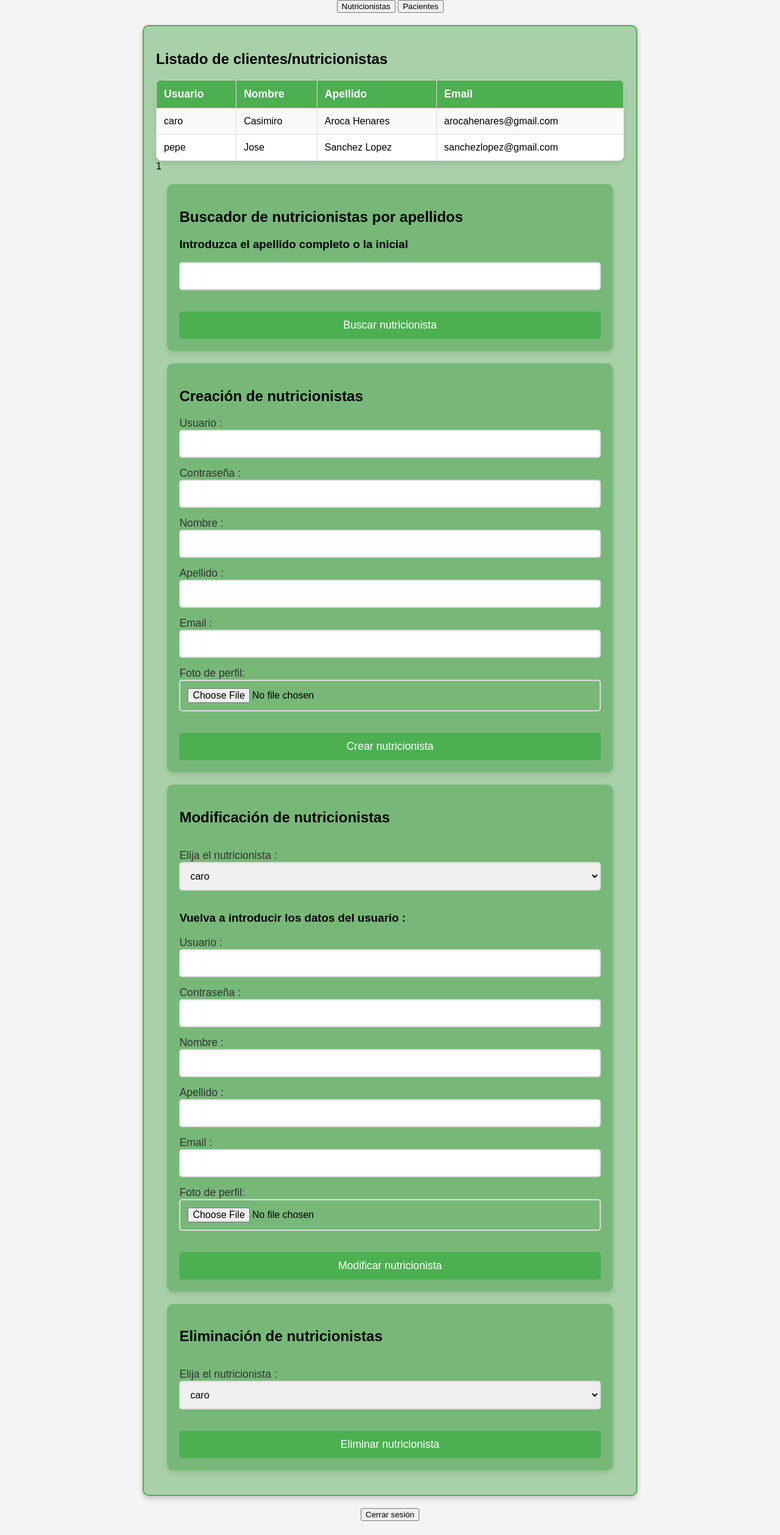
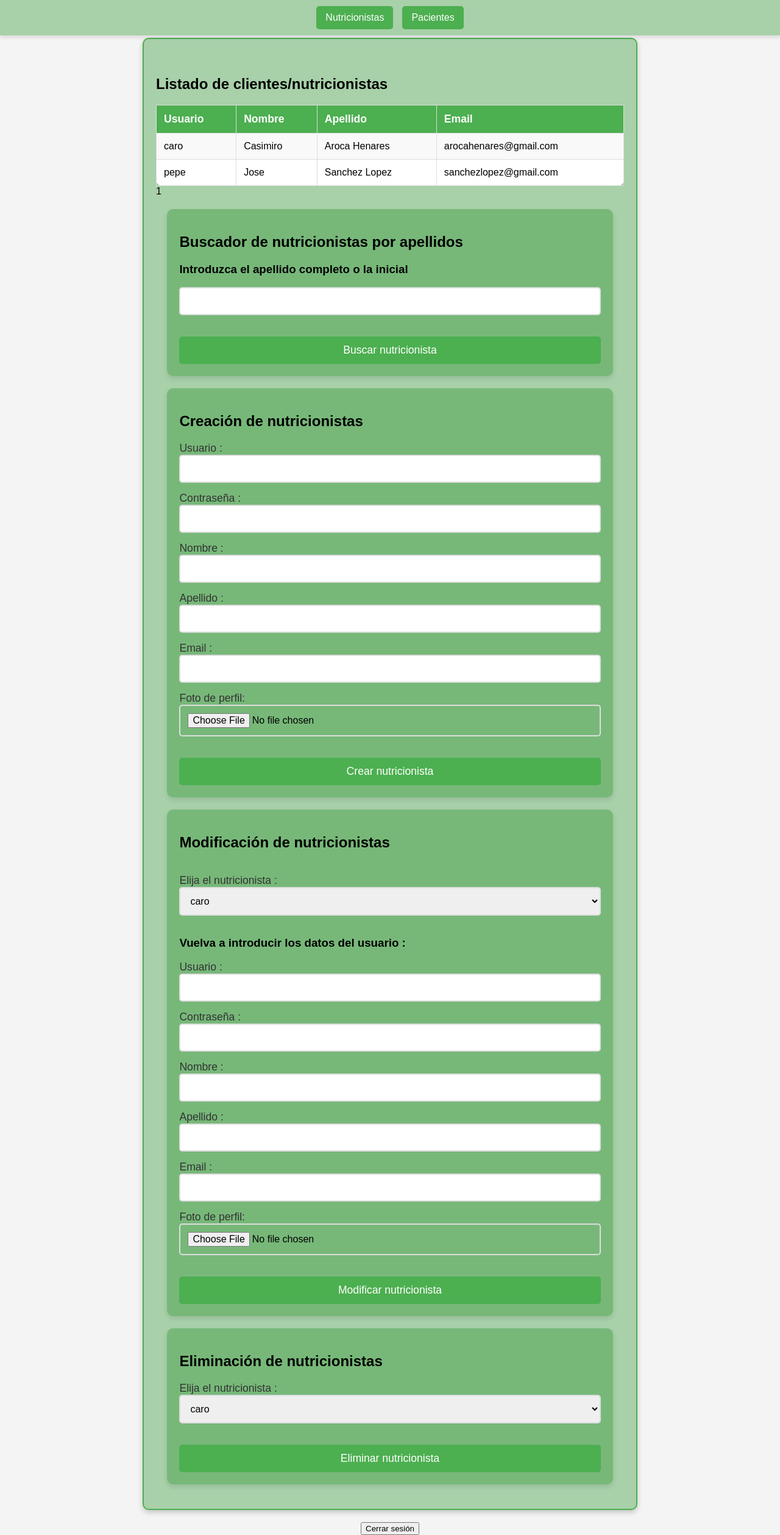
Before and after one commit to IsmaelHdez/proyectoDAW, a PHP site: page /php/admin.php in a window 1280 px wide. Shown: the whole page at 61% size. Before the commit the page ends 2495 px from the top, so only its background shows below. Run offline with PHP 8.4, Linux system fonts and the light colour scheme; the visitor is signed in with stand-in values (Sample User, id 1); data comes from the database, SQL or seed files in the repository.

Commit message:
css tablas y errores

```diff
--- a/CSS/admin.css
+++ b/CSS/admin.css
@@ -9,8 +9,8 @@ body {
     flex-direction: column;
     align-items: center;
     justify-content: center;
-    width: 100%; /* Cambiado a 100% para que el body ocupe toda la pantalla */
-    margin: 0;
+    width: 100%;
+    padding-top: 42px;
 }
 
 /* Estilos para los contenedores de formularios en general */
@@ -89,12 +89,16 @@ footer {
 table {
     width: 100%; /* Ahora ocupa el 100% del body que es 70% de la pantalla */
     border-collapse: collapse;
-    margin-top: 20px;
+    margin-top: 0px;
     background-color: #fff;
     box-shadow: 0 4px 8px rgba(0, 0, 0, 0.1);
     border-radius: 10px;
-    overflow: hidden;
 }
+#contenedor-tabla{
+    overflow-y: auto;
+    max-height: 300px;
+}
+
 #resultado_receta {
     margin : auto;
     background-color: #45a0497d;
@@ -120,6 +124,8 @@ th {
     background-color: #4CAF50;
     color: white;
     font-size: 1.1em;
+    position : sticky;
+    top : 0;
 }
 
 tbody tr:nth-child(even) {
@@ -136,6 +142,36 @@ tbody tr:hover {
     border: 2px solid #4CAF50;
     border-radius: 10px;
     padding: 20px;
+    padding-top : 40px;
     margin: 20px 0;
     box-shadow: 0 4px 8px rgba(0, 0, 0, 0.2);
 }
+/* Estilos para el nav fijo en la parte superior */
+.menu-lateral {
+    position: fixed;
+    top: 0;
+    left: 0;
+    width: 100%;
+    background-color: #45a0496f;
+    padding: 10px 0;
+    display: flex;
+    justify-content: center;
+    gap: 15px;
+    box-shadow: 0 4px 6px rgba(0, 0, 0, 0.1);
+    z-index: 1000;
+}
+
+.menu-lateral button {
+    background-color: #4CAF50;;
+    color: white;
+    border: none;
+    padding: 10px 15px;
+    font-size: 16px;
+    cursor: pointer;
+    border-radius: 5px;
+    transition: background 0.3s;
+}
+
+.menu-lateral button:hover {
+    background-color: #45a049;
+}
--- a/php/admin.php
+++ b/php/admin.php
@@ -169,13 +169,15 @@ if (isset($_POST['eliminar_paciente'])) {
         echo '<h5 class="mensaje">No se encuentran usuarios.</h5>';
     }
     else{
-        echo "<table>
-        <tr><th>Usuario</th><th>Nombre</th><th>Apellido</th><th>Email</th></tr>";
+        echo "<div id='contenedor-tabla'>
+              <table>
+              <tr><th>Usuario</th><th>Nombre</th><th>Apellido</th><th>Email</th></tr>";
         while($fila = mysqli_fetch_array($resultado)){
             extract($fila);
             echo "<tr><td>$usuario</td><td>$nombre</td><td>$apellido</td><td>$email</td></tr>";
         }
-        echo "</table>";
+        echo "</table>
+              </div>";
     }
     if(isset($_SESSION['mensaje_nutricionista'])){
         echo $_SESSION['mensaje_nutricionista'];
@@ -279,7 +281,6 @@ echo '<div id="modificar_nutricionista">
 echo '<div id="borrar_nutri">
       <form action="admin.php#div_nutricionista" method="POST">
       <h2>Eliminación de nutricionistas</h2>
-      </select><br/>
        <label for="borrar_nutricionista">Elija el nutricionista :</label>
        <select name="borrar_nutricionista" id="borrar_nutricionista">';
         $resultado = listar_nutricionista($con);
@@ -303,13 +304,15 @@ echo '<div id="borrar_nutri">
       if(mysqli_num_rows($resultado)==0){
         echo "<h2>No se encuentran usuarios.</h2>";
     }else{
-        echo "<table>
+        echo "<div id='contenedor-tabla'>
+              <table>
         <tr><th>Usuario</th><th>Nombre</th><th>Apellido</th><th>Email</th></tr>";
         while($fila = mysqli_fetch_array($resultado)){
             extract($fila);
             echo "<tr><td>$usuario</td><td>$nombre</td><td>$apellido</td><td>$email</td></tr>";
         }
-        echo "</table>";
+        echo "</table>
+            </div>";
     }
     if(isset($_SESSION['mensaje_pacientes'])){
         echo $_SESSION['mensaje_pacientes'];
```
Also changed, not shown: php/nutricionista.php (+14 -8 lines).
